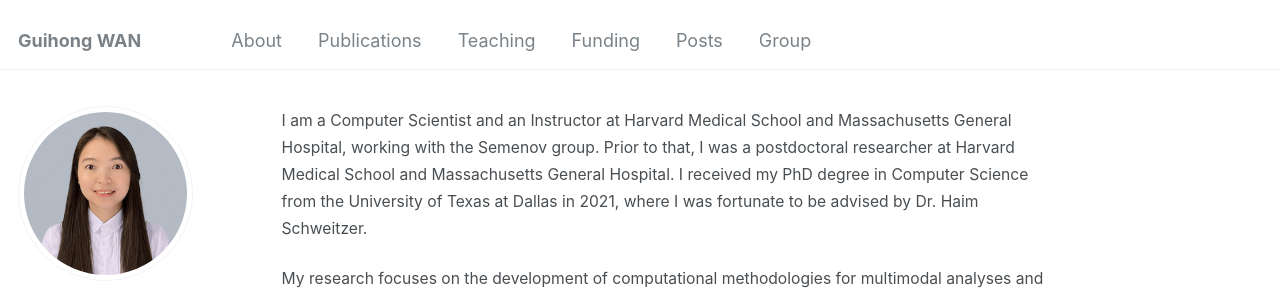
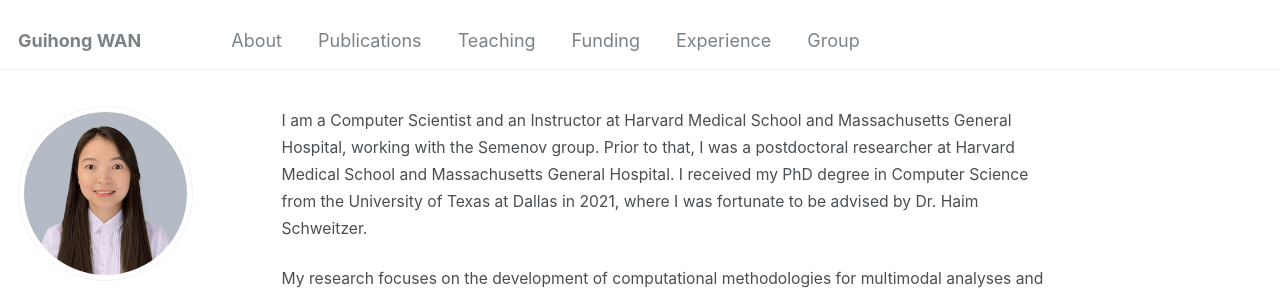
Before and after one commit to cwanlab/cwanlab.github.io, a Jekyll site: the page built from _pages/about.md, in a window 1280 px wide. Shown: the top 290 px of the page. Built offline with Jekyll 4.4.1, drawn with Linux system fonts in a browser that asks for light colours; some web fonts are replaced.

Commit message:
Add Experience
Add Experience

```diff
--- a/_data/navigation.yml
+++ b/_data/navigation.yml
@@ -12,8 +12,8 @@ main:
   - title: "Funding"
     url: /portfolio/
 
-  - title: "Posts"
-    url: /year-archive/
+  - title: "Experience"
+    url: /cv/
 
   - title: "Group"
     url: /group/
```
